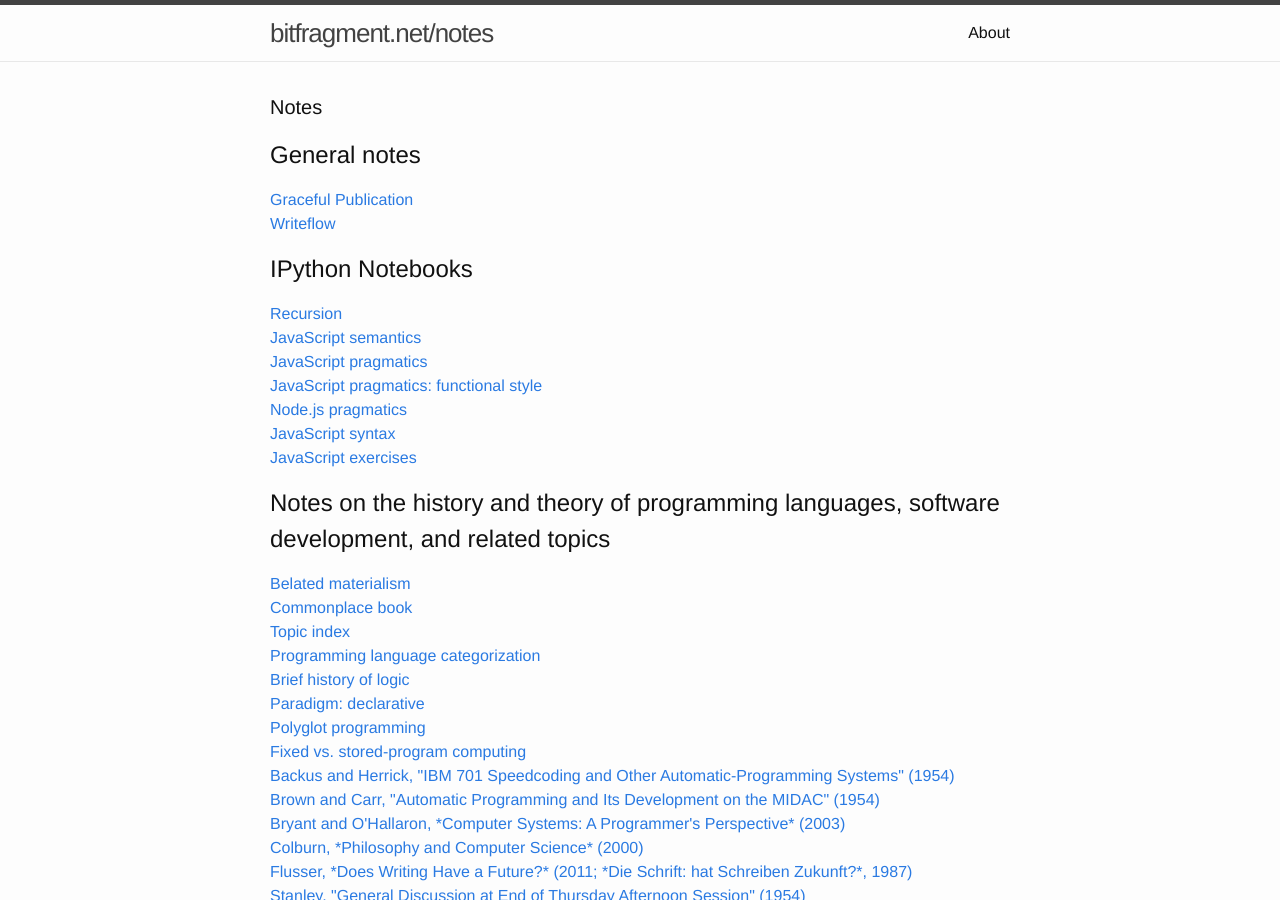
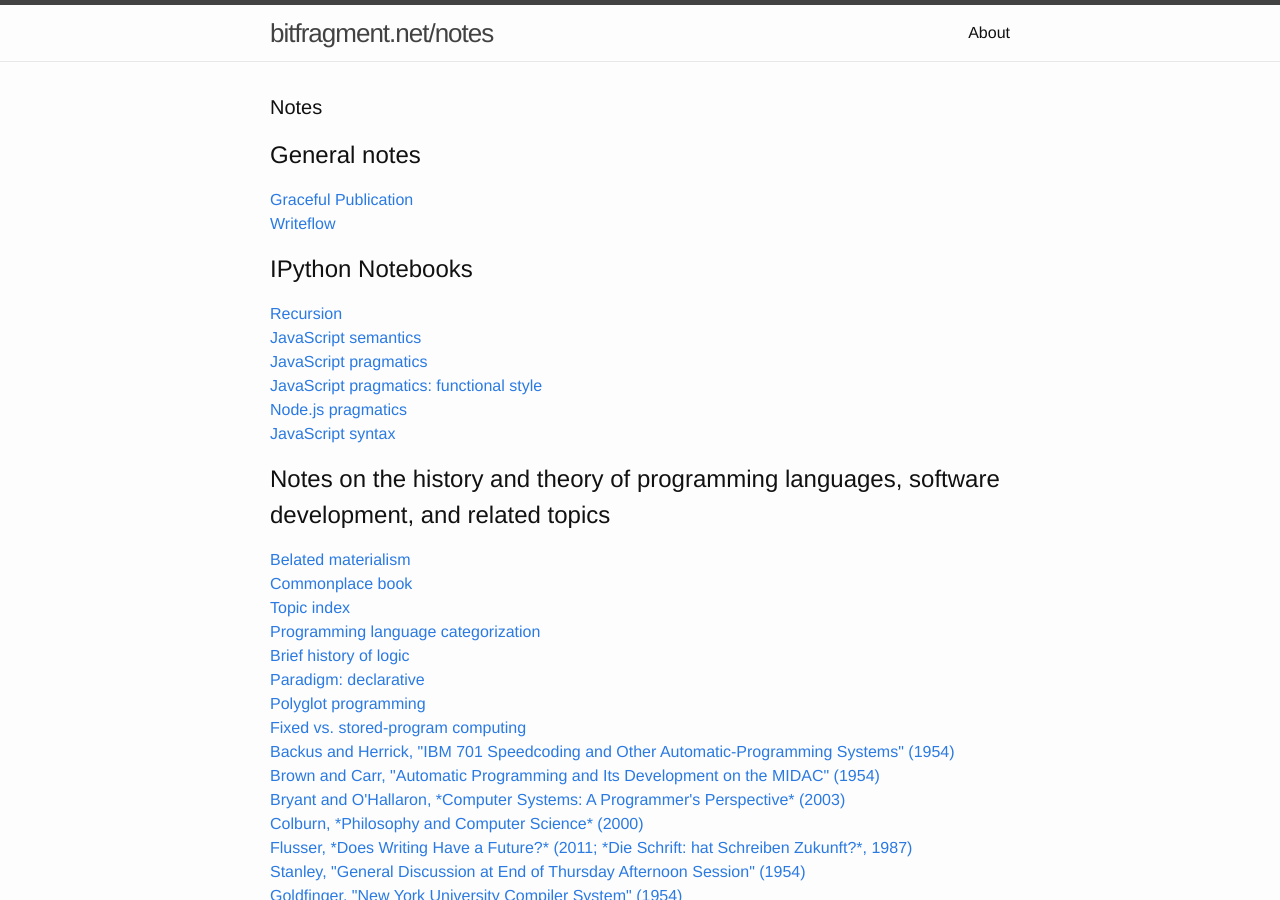
Before and after one commit to bitfragment/notes, a Jekyll site: the page built from index.html, in a window 1280 px wide and 900 px high. Built offline with Jekyll 4.4.1, drawn with Linux system fonts in a browser that asks for light colours.

Commit message:
Remove proglang-lng-javascript-exercises.ipynb

```diff
--- a/_data/nbviewer.yml
+++ b/_data/nbviewer.yml
@@ -15,6 +15,3 @@
 
 - title: JavaScript syntax
   url:   http://nbviewer.ipython.org/github/bitfragment/notes/blob/gh-pages/_proglang-notes/proglang-lng-javascript-syntax.ipynb
-
-- title: JavaScript exercises
-  url:   http://nbviewer.ipython.org/github/bitfragment/notes/blob/gh-pages/_proglang-notes/proglang-lng-javascript-exercises.ipynb
```
